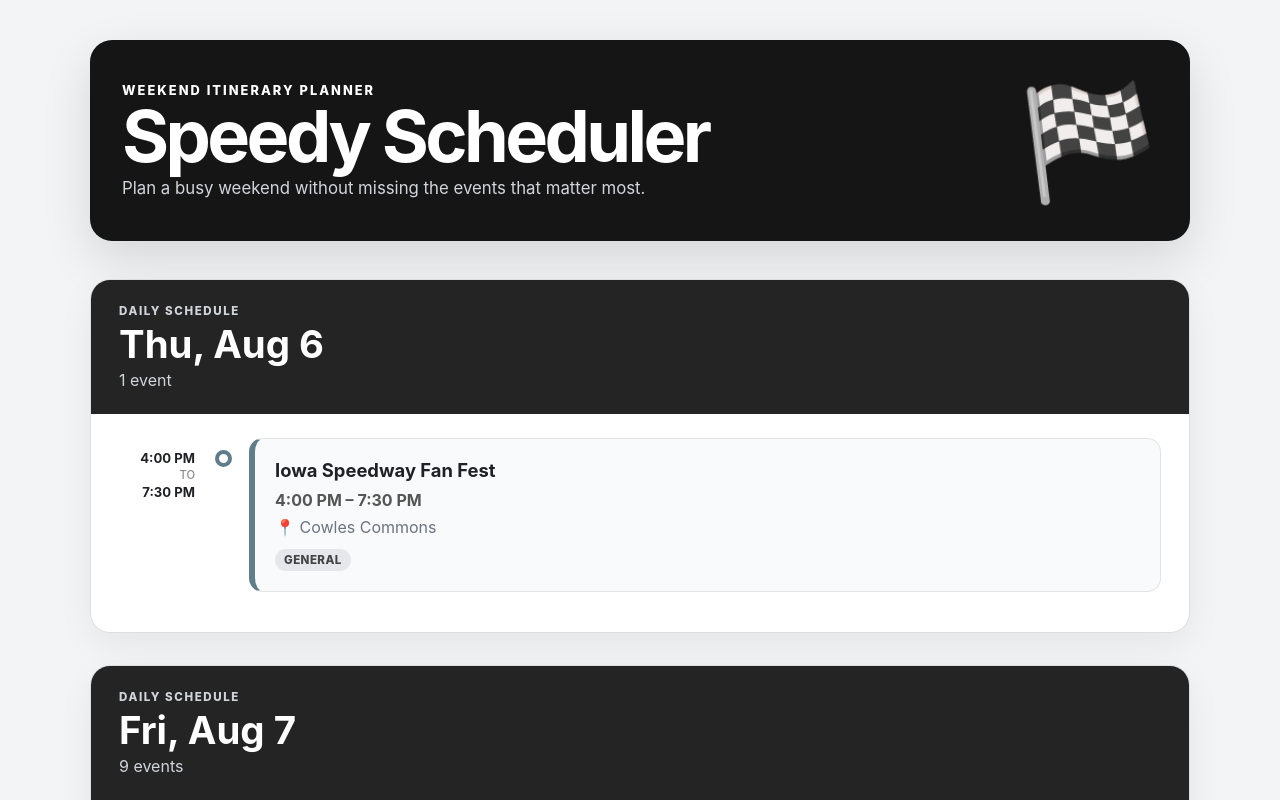
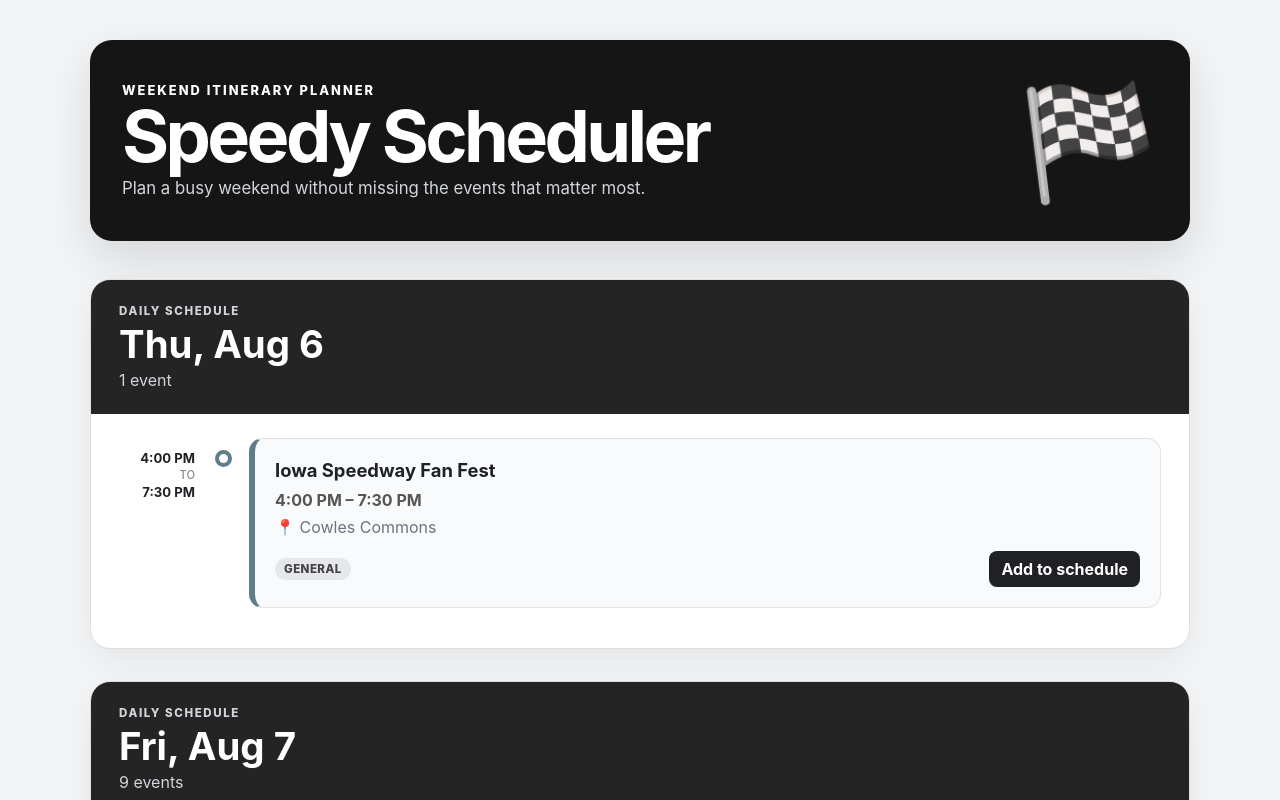
Before and after one commit to mamcgovern/SpeedyScheduler, a React (Vite) app: page / in a window 1280 px wide. Shown: the top 800 px of the page. Built offline with nearby package versions, Linux system fonts and the light colour scheme.

Commit message:
Selecting events

```diff
--- a/src/App.css
+++ b/src/App.css
@@ -327,3 +327,46 @@ select {
     margin-top: 8px;
   }
 }
+
+.event-card__footer {
+  display: flex;
+  align-items: center;
+  justify-content: space-between;
+  gap: 12px;
+  margin-top: 14px;
+}
+
+.event-card__category {
+  margin-top: 0;
+}
+
+.event-card__select-button {
+  padding: 8px 12px;
+  color: white;
+  background: #202124;
+  border: 0;
+  border-radius: 8px;
+  cursor: pointer;
+  font-weight: 700;
+}
+
+.event-card__select-button:hover {
+  background: #3b3b3b;
+}
+
+.event-card--selected .event-card__content {
+  background: #f0fdf4;
+  border-color: #86efac;
+}
+
+.event-card--selected .event-card__select-button {
+  color: #166534;
+  background: #dcfce7;
+}
+
+@media (max-width: 700px) {
+  .event-card__footer {
+    align-items: flex-start;
+    flex-direction: column;
+  }
+}
--- a/src/App.jsx
+++ b/src/App.jsx
@@ -1,9 +1,27 @@
-import events from "./data/events.json";
+import { useState } from "react";
+import initialEvents from "./data/events.json";
 import DaySchedule from "./components/DaySchedule";
 import { groupEventsByDay } from "./utils/eventUtils";
 import "./App.css";
 
 function App() {
+  const [events, setEvents] = useState(initialEvents);
+
+  function toggleEvent(eventId) {
+    setEvents((currentEvents) =>
+      currentEvents.map((event) => {
+        if (event.id !== eventId || event.required) {
+          return event;
+        }
+
+        return {
+          ...event,
+          selected: !event.selected,
+        };
+      }),
+    );
+  }
+
   const groupedEvents = groupEventsByDay(events);
 
   return (
@@ -24,7 +42,12 @@ function App() {
 
       <div className="schedule">
         {Object.entries(groupedEvents).map(([day, dayEvents]) => (
-          <DaySchedule key={day} day={day} events={dayEvents} />
+          <DaySchedule
+            key={day}
+            day={day}
+            events={dayEvents}
+            onToggleEvent={toggleEvent}
+          />
         ))}
       </div>
     </main>
--- a/src/components/DaySchedule.jsx
+++ b/src/components/DaySchedule.jsx
@@ -1,7 +1,7 @@
 import EventCard from "./EventCard";
 import { formatEventDate } from "../utils/eventUtils";
 
-function DaySchedule({ day, events }) {
+function DaySchedule({ day, events, onToggleEvent }) {
   return (
     <section className="day-schedule">
       <header className="day-schedule__header">
@@ -14,7 +14,11 @@ function DaySchedule({ day, events }) {
 
       <div className="day-schedule__timeline">
         {events.map((event) => (
-          <EventCard key={event.id} event={event} />
+          <EventCard
+            key={event.id}
+            event={event}
+            onToggle={() => onToggleEvent(event.id)}
+          />
         ))}
       </div>
     </section>
--- a/src/components/EventCard.jsx
+++ b/src/components/EventCard.jsx
@@ -1,12 +1,17 @@
 import { formatTimeRange } from "../utils/eventUtils";
 
-function EventCard({ event }) {
+function EventCard({ event, onToggle }) {
   const isMilestone = !event.end;
+
+  const categoryClass = event.category
+    .toLowerCase()
+    .replace(/[^a-z0-9]+/g, "-");
 
   const classNames = [
     "event-card",
-    `event-card--${event.category.toLowerCase().replaceAll(" ", "-")}`,
+    `event-card--${categoryClass}`,
     event.required ? "event-card--required" : "",
+    event.selected ? "event-card--selected" : "",
     isMilestone ? "event-card--milestone" : "",
   ]
     .filter(Boolean)
@@ -46,7 +51,19 @@ function EventCard({ event }) {
           <p className="event-card__location">📍 {event.location}</p>
         )}
 
-        <span className="event-card__category">{event.category}</span>
+        <div className="event-card__footer">
+          <span className="event-card__category">{event.category}</span>
+
+          {!event.required && (
+            <button
+              type="button"
+              className="event-card__select-button"
+              onClick={onToggle}
+            >
+              {event.selected ? "Remove" : "Add to schedule"}
+            </button>
+          )}
+        </div>
       </div>
     </article>
   );
```
